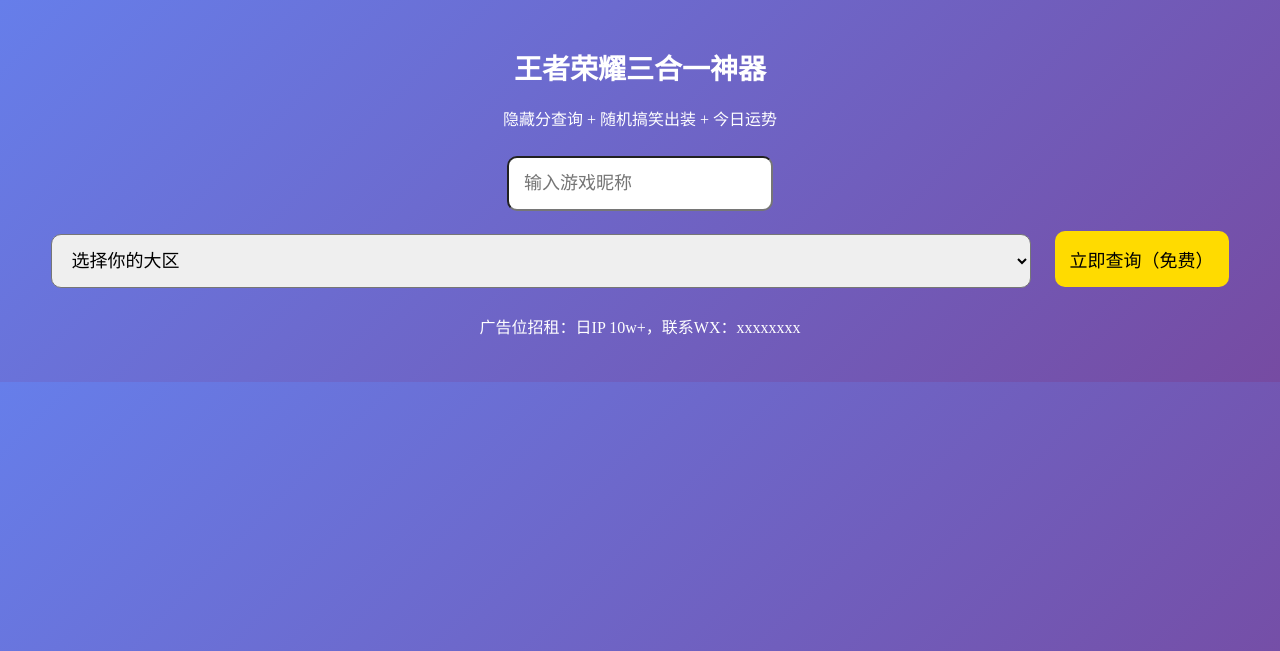
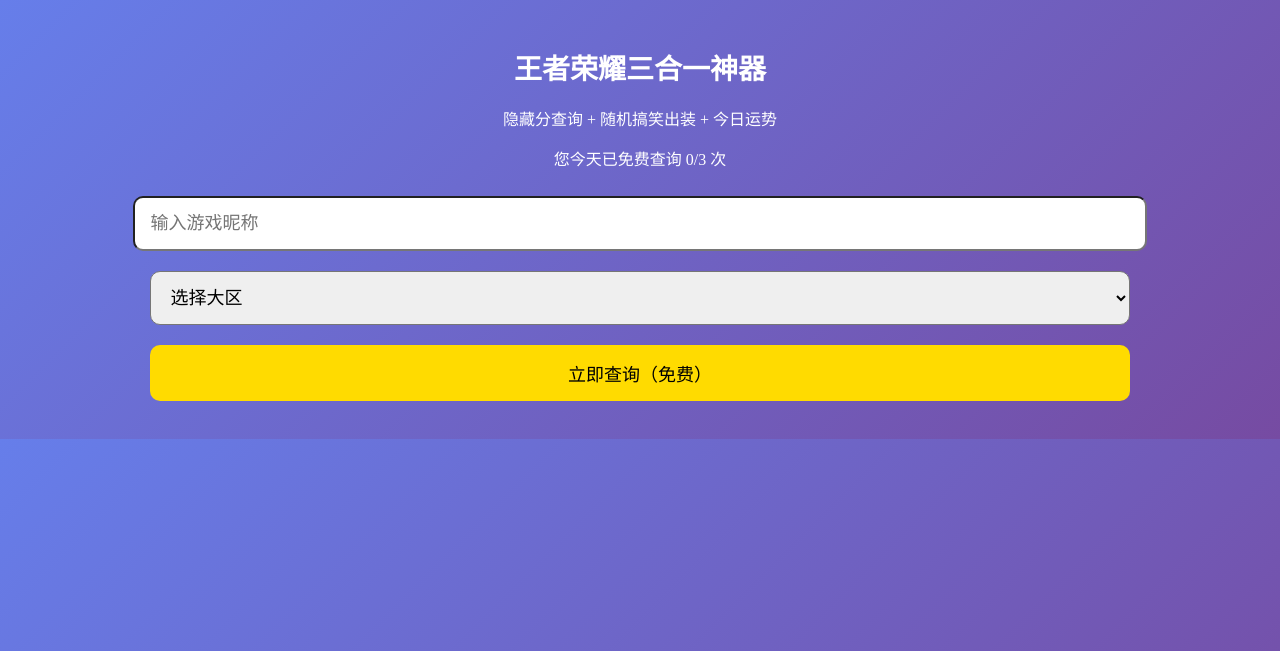
Before and after one commit to loserphp/wangzhe-Tool, a Flask app: page / in a window 1280 px wide. Shown: the top 651 px of the page. Run offline with Flask 3, Linux system fonts and the light colour scheme.

Commit message:
Add files via upload

```diff
--- a/templates/index.html
+++ b/templates/index.html
@@ -3,28 +3,64 @@
 <head>
     <meta charset="UTF-8">
     <meta name="viewport" content="width=device-width, initial-scale=1.0">
-    <title>王者荣耀隐藏分查询+随机出装+今日运势</title>
+    <title>王者荣耀隐藏分查询神器</title>
     <style>
         body { font-family: 微信表情; background: linear-gradient(135deg,#667eea,#764ba2); color:white; text-align:center; padding:20px;}
-        input, button { padding:15px; margin:10px; font-size:18px; border-radius:10px;}
+        input, button, select { padding:15px; margin:10px; font-size:18px; border-radius:10px; width:80%;}
         button { background:#ffdb00; border:none; cursor:pointer;}
         h1 { font-size:28px;}
+        #payQR { display:none; margin:20px; }
     </style>
 </head>
 <body>
     <h1>王者荣耀三合一神器</h1>
     <p>隐藏分查询 + 随机搞笑出装 + 今日运势</p>
-    <form action="/query" method="post">
+    <p id="counter">您今天已免费查询 <span id="count">0</span>/3 次</p>
+
+    <form id="queryForm">
         <input type="text" name="name" placeholder="输入游戏昵称" required><br>
-        <select name="area" required style="padding:15px; margin:10px; font-size:18px; border-radius:10px; width:80%;">
-            <option value="">选择你的大区</option>
-            <option value="微信区">微信区（所有微信登录）</option>
-            <option value="QQ区">QQ区（所有QQ登录）</option>
-        </select>
+        <select name="area" required>
+            <option value="">选择大区</option>
+            <option value="微信区">微信区</option>
+            <option value="QQ区">QQ区</option>
+        </select><br>
         <button type="submit">立即查询（免费）</button>
     </form>
 
-    <!-- 下面这两行是广告位，后面直接赚大钱 -->
-    <p>广告位招租：日IP 10w+，联系WX：xxxxxxxx</p>
+    <!-- 付费二维码（把你的微信/支付宝收款码换成这里） -->
+    <div id="payQR">
+        <h2 style="color:red;">免费次数已用完！9.9元解锁终身无限查</h2>
+        <img src="/static/weixin_qr.jpg" width="280" height="280">
+        <p style="font-size:28px;">长按扫码付款9.9（备注：王者）</p>
+        <p>付款后自动解锁无限查询！今天已帮500+人解锁</p>
+    </div>
+
+    <script>
+        // localStorage计数器
+        let count = localStorage.getItem('queryCount') ? parseInt(localStorage.getItem('queryCount')) : 0;
+        document.getElementById('count').innerText = count;
+
+        document.getElementById('queryForm').onsubmit = function(e) {
+            if (count >= 3) {
+                e.preventDefault();
+                document.getElementById('payQR').style.display = 'block';
+                alert('免费次数已用完！9.9解锁终身无限查～');
+                return false;
+            }
+
+            // 正常提交表单（直接跳转到/result.html也行，或者用ajax，这里用form action）
+            count++;
+            localStorage.setItem('queryCount', count);
+            document.getElementById('count').innerText = count;
+
+            // 如果你想直接用ajax提交不刷新页面，我下面再给你
+            return true;
+        };
+
+        // 付款成功后客户手动刷新就重置（或者你教他清浏览器缓存）
+        if (count >= 3) {
+            document.getElementById('payQR').style.display = 'block';
+        }
+    </script>
 </body>
 </html>
```
Also changed, not shown: templates/result.html (+7 -3 lines).
